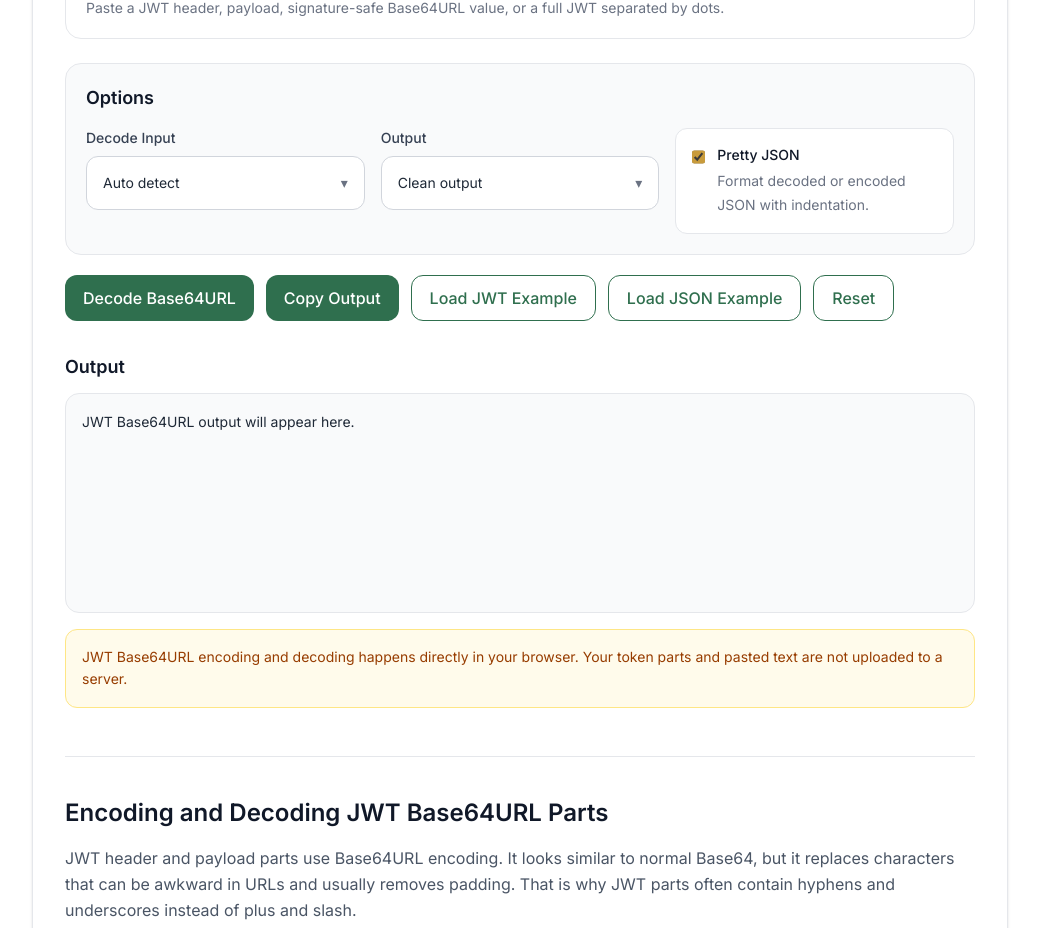
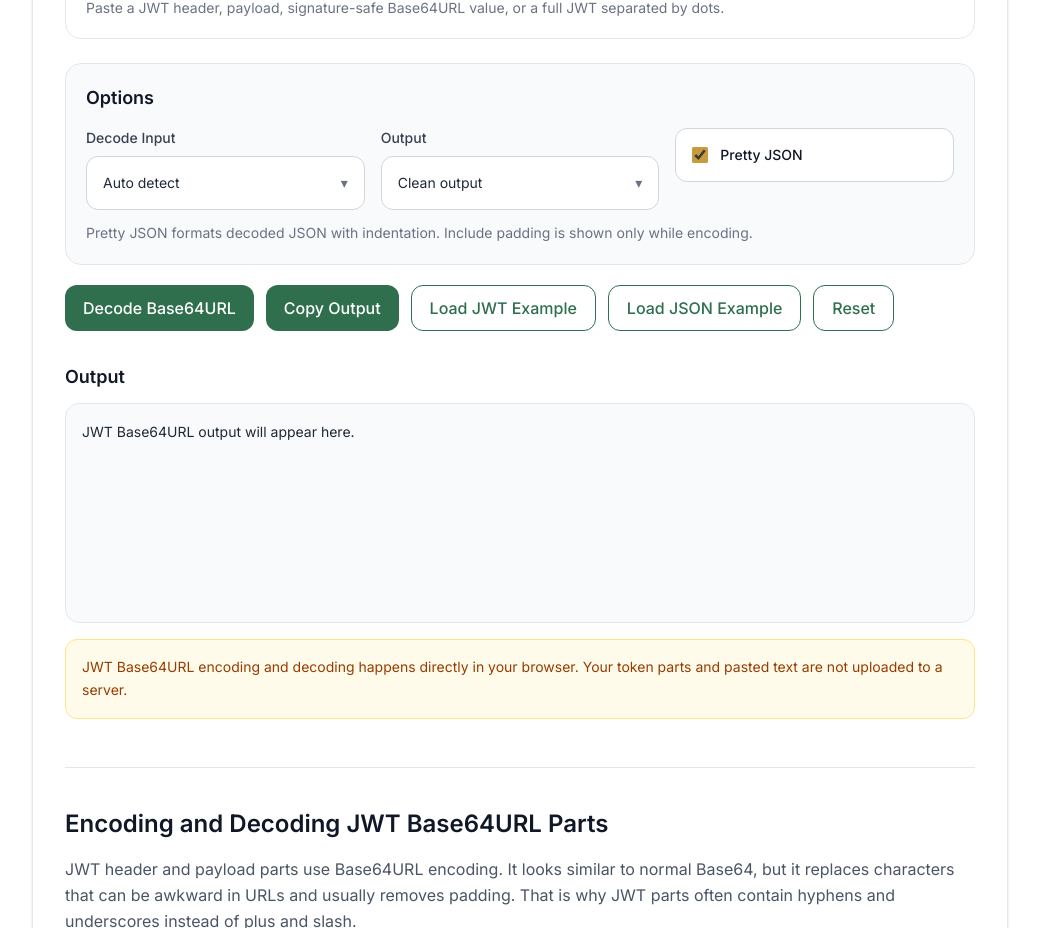
Before and after one commit to vaarunsonawwane-ops/yoryantra-new, a Next.js app: page /tools/jwt-base64url-encoder-decoder in a window 1280 px wide. Shown: the part 1020-1948 px from the top of the page, without its empty margins (120-1159 px from the left). Built offline with nearby package versions, Linux system fonts and the light colour scheme.

Commit message:
Update ToolClient.tsx

```diff
--- a/app/tools/jwt-base64url-encoder-decoder/ToolClient.tsx
+++ b/app/tools/jwt-base64url-encoder-decoder/ToolClient.tsx
@@ -397,7 +397,7 @@ export default function ToolClient() {
             ]}
           />
 
-          <label className="flex min-h-[104px] cursor-pointer gap-3 rounded-xl border border-gray-200 bg-white p-4">
+          <label className="flex h-[54px] cursor-pointer items-center gap-3 rounded-xl border border-gray-300 bg-white px-4">
             <input
               type="checkbox"
               checked={prettyJson}
@@ -408,22 +408,16 @@ export default function ToolClient() {
                 setError("");
                 setCopied(false);
               }}
-              className="mt-1 h-4 w-4 accent-[var(--light-gold)]"
+              className="h-4 w-4 accent-[var(--light-gold)]"
             />
 
-            <span>
-              <span className="block text-sm font-medium leading-5 text-gray-900">
-                Pretty JSON
-              </span>
-
-              <span className="mt-1 block text-sm leading-6 text-gray-500">
-                Format decoded or encoded JSON with indentation.
-              </span>
+            <span className="text-sm font-medium text-gray-900">
+              Pretty JSON
             </span>
           </label>
 
           {mode === "encode" && (
-            <label className="flex min-h-[104px] cursor-pointer gap-3 rounded-xl border border-gray-200 bg-white p-4">
+            <label className="flex h-[54px] cursor-pointer items-center gap-3 rounded-xl border border-gray-300 bg-white px-4">
               <input
                 type="checkbox"
                 checked={includePadding}
@@ -433,21 +427,19 @@ export default function ToolClient() {
                   setError("");
                   setCopied(false);
                 }}
-                className="mt-1 h-4 w-4 accent-[var(--light-gold)]"
+                className="h-4 w-4 accent-[var(--light-gold)]"
               />
 
-              <span>
-                <span className="block text-sm font-medium leading-5 text-gray-900">
-                  Include padding
-                </span>
-
-                <span className="mt-1 block text-sm leading-6 text-gray-500">
-                  Add = padding at the end of Base64URL output.
-                </span>
+              <span className="text-sm font-medium text-gray-900">
+                Include padding
               </span>
             </label>
           )}
         </div>
+
+        <p className="mt-3 text-sm leading-relaxed text-gray-500">
+          Pretty JSON formats decoded JSON with indentation. Include padding is shown only while encoding.
+        </p>
       </div>
 
       <div className="mt-5 flex flex-wrap gap-3">
```
